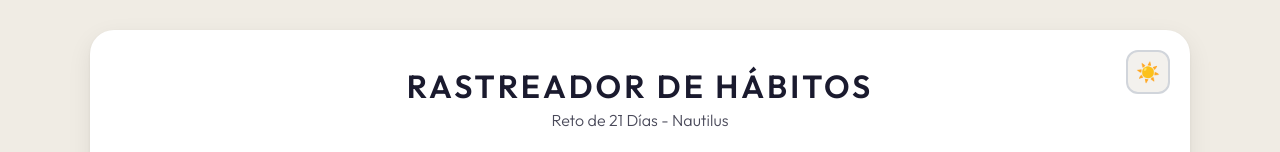
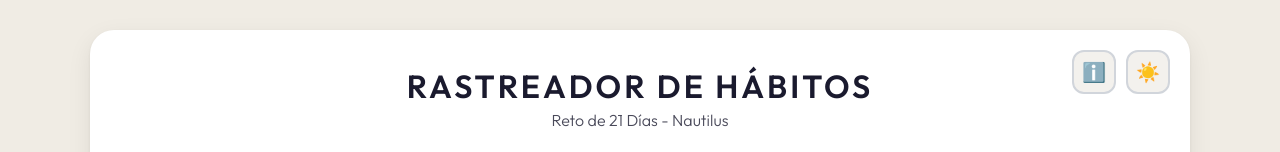
Before and after one commit to nrpqp/HabitTrackerNautilus, a website built with Vite: page index.html in a window 1280 px wide. Shown: the top 152 px of the page. Built offline with nearby package versions, Linux system fonts and the light colour scheme.

```diff
--- a/index.html
+++ b/index.html
@@ -17,6 +17,9 @@
         <button id="theme-toggle" class="theme-toggle" title="Cambiar tema" aria-label="Cambiar tema">
           <span class="theme-icon-light">☀️</span>
           <span class="theme-icon-dark">🌙</span>
+        </button>
+        <button id="info-btn" class="info-toggle" title="Cómo instalar" aria-label="Cómo instalar">
+          <span>ℹ️</span>
         </button>
         <h1>Rastreador de Hábitos</h1>
         <p>Reto de 21 Días - Nautilus</p>
```
